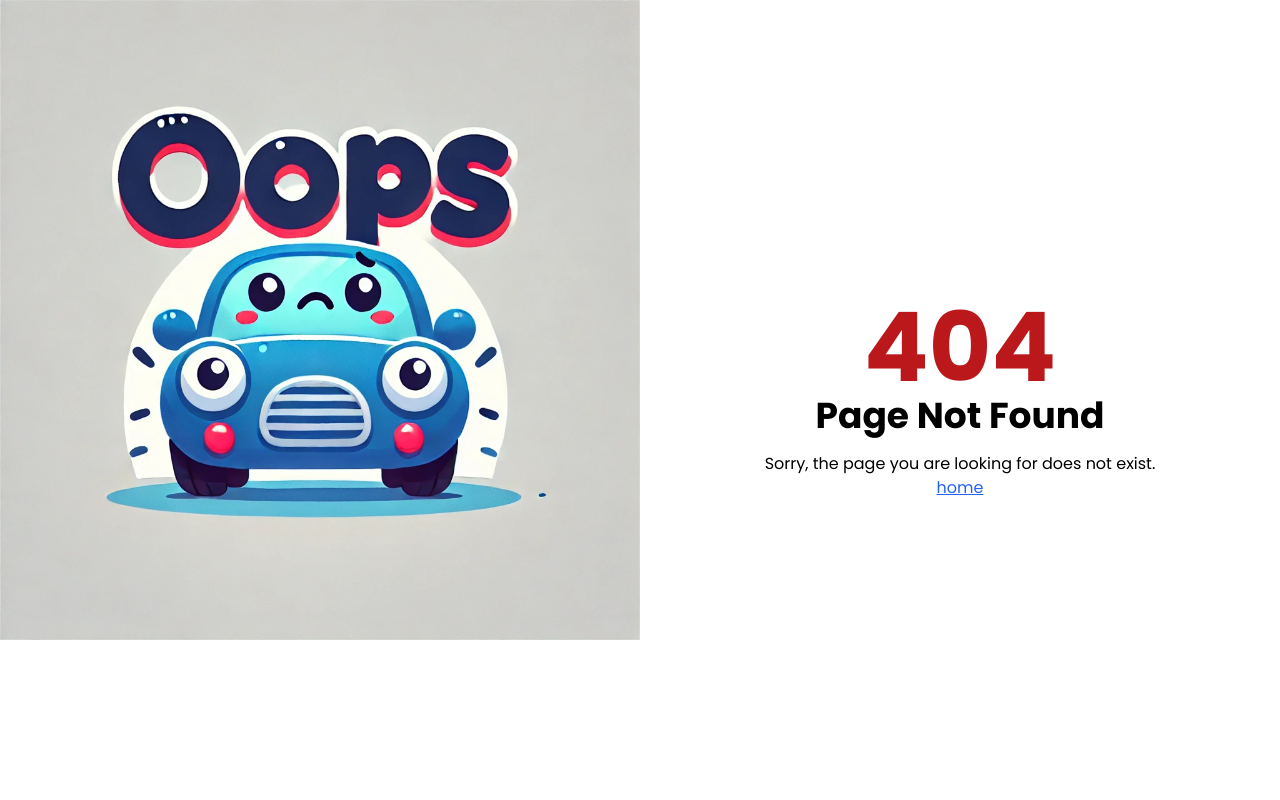
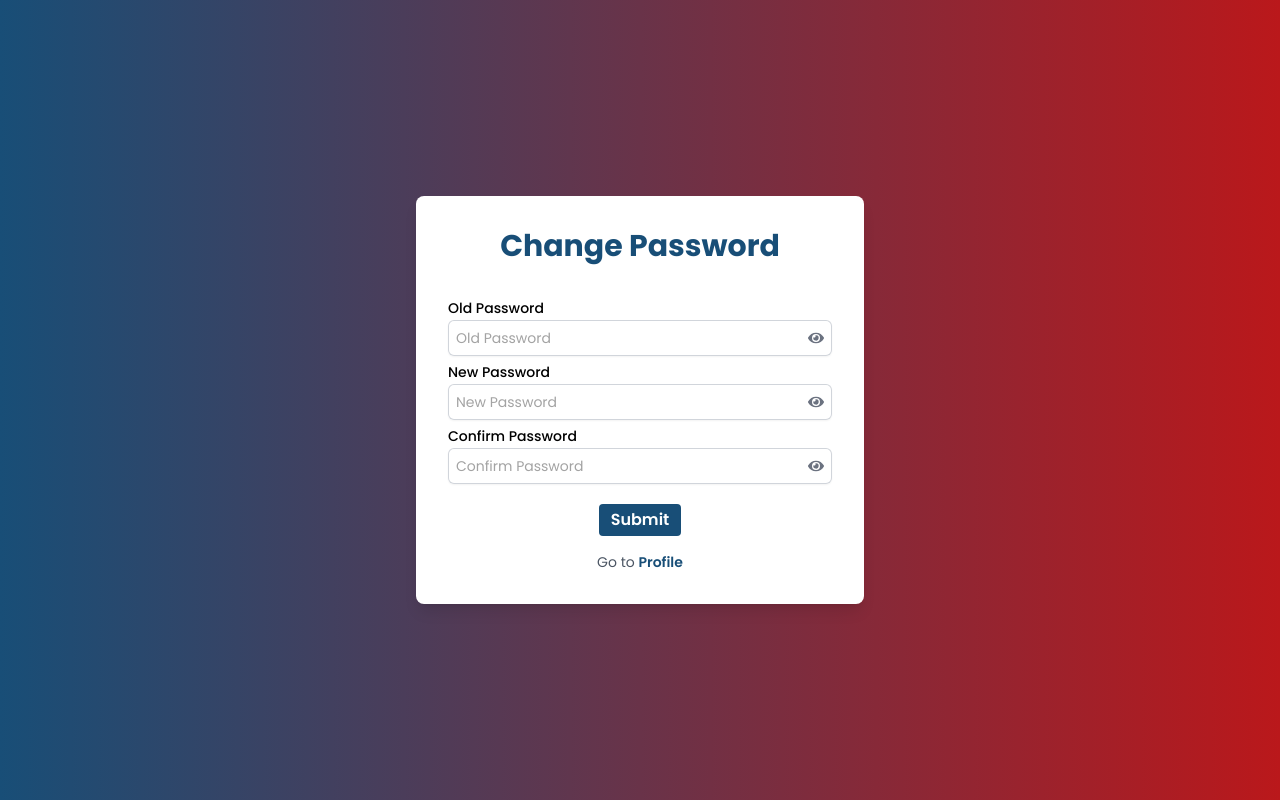
Before and after one commit to joydharsamrat/AutoShine, a React (Vite) app: page /profile/change-password in a window 1280 px wide. Before the commit this address had no page. Built offline with nearby package versions, Linux system fonts and the light colour scheme; sample sign-in values are in the browser's storage.

Commit message:
change password page created

```diff
--- a/src/components/AdminDashboard/DashboardHome/LatestBookings.tsx
+++ b/src/components/AdminDashboard/DashboardHome/LatestBookings.tsx
@@ -1,12 +1,15 @@
 import { useGetLatestBookingsQuery } from "../../../redux/features/dashboard/dashboard.api";
 import { TBooking } from "../../../types";
-import Loader from "../../Shared/Loaders/Loader";
 
 const LatestBookings = () => {
   const { data, isLoading } = useGetLatestBookingsQuery(undefined);
 
   if (isLoading) {
-    return <Loader />;
+    return (
+      <div className="animate-pulse p-4 bg-gray-200 rounded-md h-60 flex justify-center items-center mt-20">
+        <div className="bg-gray-300 w-3/4 h-8 rounded-md"></div>
+      </div>
+    );
   }
 
   const bookings = data?.data || [];
--- a/src/components/AdminDashboard/DashboardHome/MonthlyBookings.tsx
+++ b/src/components/AdminDashboard/DashboardHome/MonthlyBookings.tsx
@@ -10,7 +10,6 @@ import {
   Legend,
 } from "chart.js";
 import { useGetMonthlyBookingsQuery } from "../../../redux/features/dashboard/dashboard.api";
-import Loader from "../../Shared/Loaders/Loader";
 import { TMonthlyBooking } from "../../../types";
 
 // Register the necessary chart components
@@ -28,7 +27,11 @@ const MonthlyBookingsChart = () => {
   const { data, isLoading } = useGetMonthlyBookingsQuery(undefined);
 
   if (isLoading) {
-    return <Loader />;
+    return (
+      <div className="animate-pulse p-4 bg-gray-200 rounded-md h-60 flex justify-center items-center">
+        <div className="bg-gray-300 w-3/4 h-8 rounded-md"></div>
+      </div>
+    );
   }
 
   const monthlyData: TMonthlyBooking[] = data.data;
--- a/src/components/AdminDashboard/DashboardHome/MonthlyRevenue.tsx
+++ b/src/components/AdminDashboard/DashboardHome/MonthlyRevenue.tsx
@@ -9,7 +9,6 @@ import {
   Legend,
 } from "chart.js";
 import { useGetMonthlyRevenueQuery } from "../../../redux/features/dashboard/dashboard.api";
-import Loader from "../../Shared/Loaders/Loader";
 import { TMonthlyRevenue } from "../../../types";
 
 // Register the necessary chart components
@@ -26,7 +25,11 @@ const MonthlyRevenueChart = () => {
   const { data, isLoading } = useGetMonthlyRevenueQuery(undefined);
 
   if (isLoading) {
-    return <Loader />;
+    return (
+      <div className="animate-pulse p-4 bg-gray-200 rounded-md h-60 flex justify-center items-center">
+        <div className="bg-gray-300 w-3/4 h-8 rounded-md"></div>
+      </div>
+    );
   }
 
   const monthlyData: TMonthlyRevenue[] = data.data;
--- /dev/null
+++ b/src/pages/Auth/ChangePassword.tsx
@@ -0,0 +1,73 @@
+/* eslint-disable @typescript-eslint/no-explicit-any */
+import { FieldValues } from "react-hook-form";
+import { motion } from "framer-motion";
+import { Link, useNavigate } from "react-router-dom";
+import "animate.css";
+import toast from "react-hot-toast";
+import { useChangePassMutation } from "../../redux/features/auth/authApi";
+import Form from "../../components/form/Form";
+import PasswordFields from "../../components/form/PasswordFields";
+import InputField from "../../components/form/InputField";
+
+const ChangePass = () => {
+  const navigate = useNavigate();
+  const [changePassword] = useChangePassMutation();
+
+  const onSubmit = async (data: FieldValues) => {
+    const loadingToast = toast.loading("loading...");
+
+    try {
+      await changePassword(data).unwrap();
+      toast.success("Password changed !", { id: loadingToast });
+      navigate("/profile");
+    } catch (error: any) {
+      console.error(error);
+      toast.error(
+        `${error?.data?.message}` || "Reset failed! Please try again",
+        {
+          id: loadingToast,
+        }
+      );
+    }
+  };
+
+  return (
+    <div className="min-h-screen flex items-center justify-center bg-gradient-to-r from-primary-700 to-secondary-700 p-5">
+      <div className="bg-white rounded-lg shadow-lg p-8 max-w-md w-full animate__animated animate__fadeIn">
+        <h2 className="text-3xl font-bold text-center text-primary-700 mb-8">
+          Change Password
+        </h2>
+        <Form onSubmit={onSubmit}>
+          <InputField label="Old Password" name="oldPassword" type="password" />
+          <PasswordFields name={"newPassword"} label={"New Password"} />
+          <motion.div
+            initial={{ opacity: 0, scale: 0.8 }}
+            animate={{ opacity: 1, scale: 1 }}
+            transition={{ duration: 0.5, delay: 0.5 }}
+            className="mt-5 grid place-items-center"
+          >
+            <input type="submit" value="Submit" className="btn-primary " />
+          </motion.div>
+        </Form>
+        <motion.div
+          initial={{ opacity: 0 }}
+          animate={{ opacity: 1 }}
+          transition={{ duration: 0.5, delay: 0.6 }}
+          className="mt-4 text-center"
+        >
+          <p className="text-sm text-gray-600">
+            Go to{" "}
+            <Link
+              to="/profile"
+              className="text-primary-700 font-semibold hover:underline transition duration-200"
+            >
+              Profile
+            </Link>
+          </p>
+        </motion.div>
+      </div>
+    </div>
+  );
+};
+
+export default ChangePass;
--- /dev/null
+++ b/src/pages/Error.tsx
@@ -0,0 +1,18 @@
+import { useRouteError } from "react-router-dom";
+
+const ErrorPage = () => {
+  const error = useRouteError();
+  console.error(error);
+
+  return (
+    <div className="min-h-screen flex flex-col items-center justify-center text-center bg-gray-100">
+      <h1 className="text-5xl font-bold text-red-600">Something Went Wrong</h1>
+
+      <a href="/" className="btn-primary mt-5">
+        Back to Home
+      </a>
+    </div>
+  );
+};
+
+export default ErrorPage;
--- a/src/pages/Profile.tsx
+++ b/src/pages/Profile.tsx
@@ -5,6 +5,7 @@ import { useGetUserByIdQuery } from "../redux/features/user/user.api";
 import { getCurrentUser } from "../redux/features/auth/authSlice";
 import EditUserInfoModal from "../components/UserDashboard/EditUserInfoModal";
 import { FaRegEdit } from "react-icons/fa";
+import { Link } from "react-router-dom";
 
 const Profile = () => {
   const user = useAppSelector(getCurrentUser);
@@ -54,6 +55,14 @@ const Profile = () => {
             </span>
           </div>
         </div>
+        <div className="mt-12 flex justify-end">
+          <Link
+            to="/profile/change-password"
+            className="text-primary-700 text-sm underline"
+          >
+            Change Password
+          </Link>
+        </div>
 
         <div
           className="absolute top-2 right-2 md:top-5 md:right-5 text-xl cursor-pointer"
--- a/src/redux/features/auth/authApi.ts
+++ b/src/redux/features/auth/authApi.ts
@@ -16,6 +16,13 @@ const authApi = baseApi.injectEndpoints({
         body: userInfo,
       }),
     }),
+    ChangePass: builder.mutation({
+      query: (data) => ({
+        method: "POST",
+        url: "/auth/change-password",
+        body: data,
+      }),
+    }),
     ForgotPass: builder.mutation({
       query: (email) => ({
         method: "POST",
@@ -25,7 +32,6 @@ const authApi = baseApi.injectEndpoints({
     }),
     ResetPass: builder.mutation({
       query: ({ token, password }) => {
-        console.log({ password });
         return {
           method: "POST",
           url: "/auth/reset-password",
@@ -42,6 +48,7 @@ const authApi = baseApi.injectEndpoints({
 export const {
   useSignUpMutation,
   useLoginMutation,
+  useChangePassMutation,
   useForgotPassMutation,
   useResetPassMutation,
 } = authApi;
--- a/src/routes/Routes.tsx
+++ b/src/routes/Routes.tsx
@@ -25,11 +25,14 @@ import UserBookings from "../pages/User/UserBookings";
 import AuthRoute from "../components/Layouts/AuthRoute";
 import Profile from "../pages/Profile";
 import DashboardHome from "../pages/Admin/DashboardHome";
+import ErrorPage from "../pages/Error";
+import ChangePass from "../pages/Auth/ChangePassword";
 
 export const router = createBrowserRouter([
   {
     path: "/",
     element: <MainLayout />,
+    errorElement: <ErrorPage />,
     children: [
       {
         index: true,
@@ -129,6 +132,14 @@ export const router = createBrowserRouter([
     path: "/reset-password",
     element: <ResetPass />,
   },
+  {
+    path: "/profile/change-password",
+    element: (
+      <AuthRoute>
+        <ChangePass />
+      </AuthRoute>
+    ),
+  },
 
   {
     path: "*",
```
